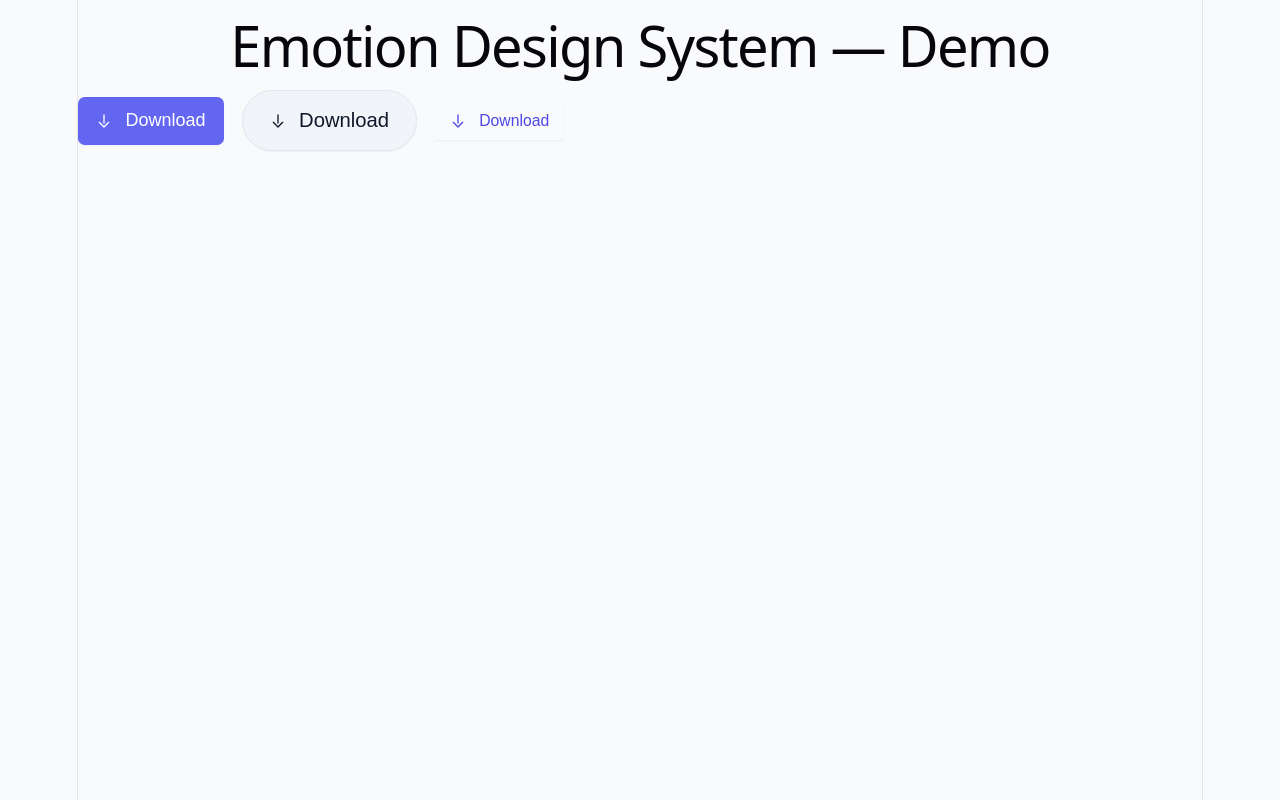
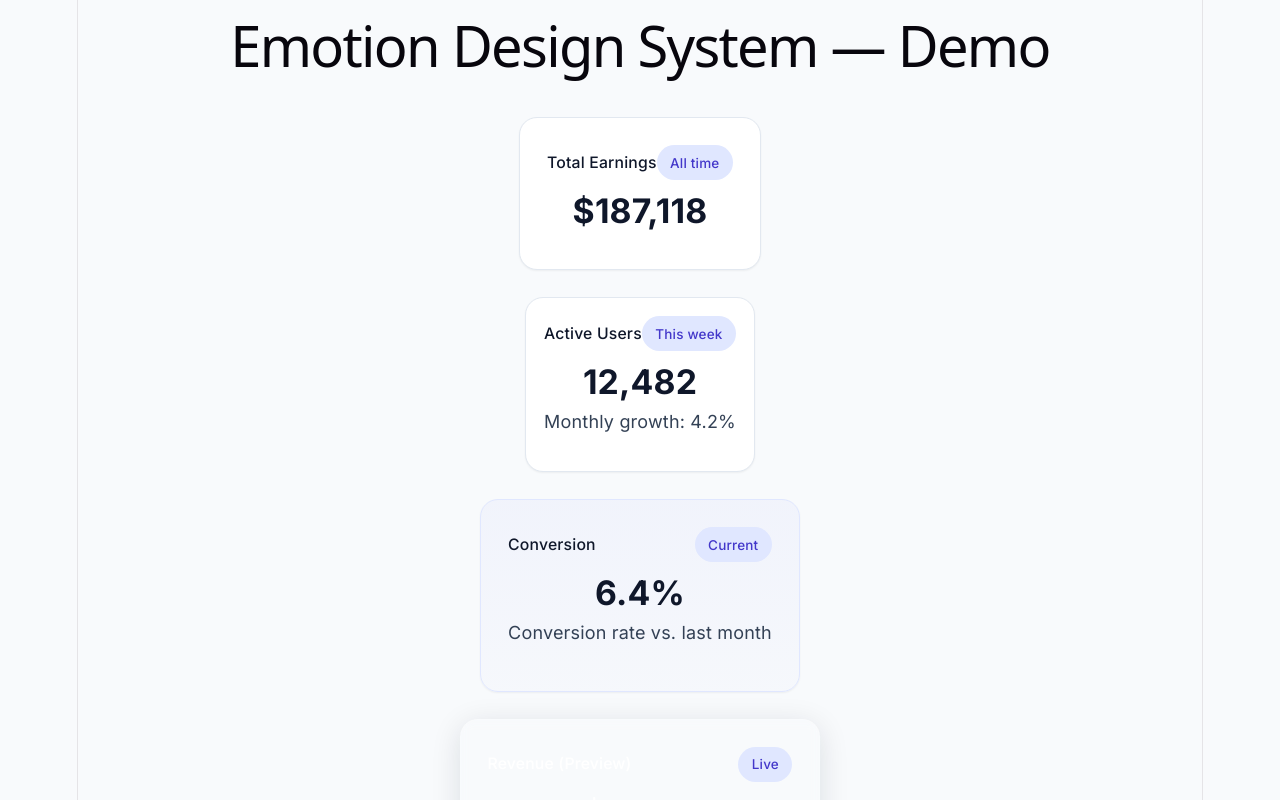
Before and after one commit to namanpatel1510/emotion-design-system, a React (Vite) app: page / in a window 1280 px wide. Shown: the top 800 px of the page. Built offline with nearby package versions, Linux system fonts and the light colour scheme.

Commit message:
adding varation

```diff
--- a/src/App.tsx
+++ b/src/App.tsx
@@ -1,6 +1,7 @@
 import { useState } from 'react'
 import './App.css'
 import DownloadButton from './components/atoms/download-button/DownloadButton'
+import DashboardCard from './components/molecules/dashboard-card/DashboardCard'
 
 function App() {
   const [count, setCount] = useState(0)
@@ -8,6 +9,14 @@ function App() {
   return (
     <main>
       <h1>Emotion Design System — Demo</h1>
+
+      <section className="cards-column">
+        <DashboardCard title="Total Earnings" metric="$187,118" badge="All time" />
+        <DashboardCard title="Active Users" metric="12,482" badge="This week" variant="compact">Monthly growth: 4.2%</DashboardCard>
+        <DashboardCard title="Conversion" metric="6.4%" badge="Current" variant="info">Conversion rate vs. last month</DashboardCard>
+        <DashboardCard title="Revenue (Preview)" metric="$9,421" badge="Live" variant="glass">Tap actions to download or explore</DashboardCard>
+      </section>
+
       <section className="download-button-row">
         <DownloadButton filename="example.pdf" />
         <DownloadButton variant="secondary" size="lg" shape="pill" filename="report.xlsx" />
--- /dev/null
+++ b/src/components/molecules/dashboard-card/DashboardCard.tsx
@@ -0,0 +1,32 @@
+import React from 'react'
+import './dashboard-card.css'
+
+interface Props {
+  title: string
+  metric: string | number
+  badge?: string
+  variant?: 'default' | 'compact' | 'info' | 'glass'
+  children?: React.ReactNode
+}
+
+const DashboardCard: React.FC<Props> = ({ title, metric, badge, variant = 'default', children }) => {
+  const titleId = `dashboard-card-title-${title.replace(/\s+/g, '-').toLowerCase()}`
+
+  return (
+    <article className={`dashboard-card dashboard-card--${variant}`} aria-labelledby={titleId}>
+      <header className="dashboard-card__header">
+        <h3 id={titleId} className="dashboard-card__title">{title}</h3>
+        {badge && <span className="dashboard-card__badge">{badge}</span>}
+      </header>
+
+      <div className="dashboard-card__body">
+        <div className="dashboard-card__metric">{metric}</div>
+        {children && <div className="dashboard-card__content">{children}</div>}
+      </div>
+
+      <footer className="dashboard-card__footer" />
+    </article>
+  )
+}
+
+export default DashboardCard
--- /dev/null
+++ b/src/components/molecules/dashboard-card/dashboard-card.css
@@ -0,0 +1,42 @@
+.dashboard-card{
+  background-color: var(--color-white);
+  border: 1px solid var(--color-slate-200);
+  border-radius: var(--radius-xl);
+  padding: var(--space-6);
+  box-shadow: var(--shadow-sm);
+  color: var(--color-slate-600);
+  max-width: 420px;
+}
+
+.dashboard-card__header{display:flex;align-items:center;justify-content:space-between;margin-bottom:var(--space-4)}
+.dashboard-card__title{font-size:var(--font-size-sm);color:var(--color-slate-900);margin:0;font-weight:var(--font-weight-medium)}
+.dashboard-card__badge{display:inline-flex;align-items:center;padding:var(--space-1) var(--space-3);border-radius:var(--radius-full);font-size:var(--font-size-xs);font-weight:var(--font-weight-medium);background-color:var(--color-primary-100);color:var(--color-primary-700)}
+
+.dashboard-card__body{display:block}
+.dashboard-card__metric{font-size:var(--font-size-3xl);font-weight:var(--font-weight-bold);color:var(--color-slate-900);margin-bottom:var(--space-3)}
+.dashboard-card__content{color:var(--color-slate-700)}
+.dashboard-card__footer{height:0;margin-top:var(--space-4)}
+
+/* Layout helper for card groups */
+.cards-row{display:flex;gap:var(--cards-gap, var(--space-6));align-items:flex-start}
+
+/* Vertical centered column layout */
+.cards-column{display:flex;flex-direction:column;gap:var(--cards-gap, var(--space-6));align-items:center;justify-content:center;padding:var(--space-6)}
+
+/* Responsive spacing fallback for small screens */
+@media (max-width: 640px) {
+  .cards-column,
+  .cards-row {
+    gap: var(--cards-gap-mobile, var(--space-4));
+    padding: var(--space-4);
+  }
+}
+
+/* Actions */
+/* Variants */
+.dashboard-card--compact{padding:var(--space-4);max-width:360px}
+.dashboard-card--info{background:linear-gradient(180deg, rgba(129,140,248,0.06), rgba(129,140,248,0.02));border-color:var(--color-primary-100)}
+.dashboard-card--glass{background:rgba(255,255,255,0.08);border:1px solid rgba(255,255,255,0.12);backdrop-filter:blur(6px);box-shadow:0 6px 30px rgba(16,24,40,0.12);color:var(--color-white)}
+
+/* Ensure children content readable in glass variant */
+.dashboard-card--glass .dashboard-card__title,.dashboard-card--glass .dashboard-card__metric{color:var(--color-white)}
```
